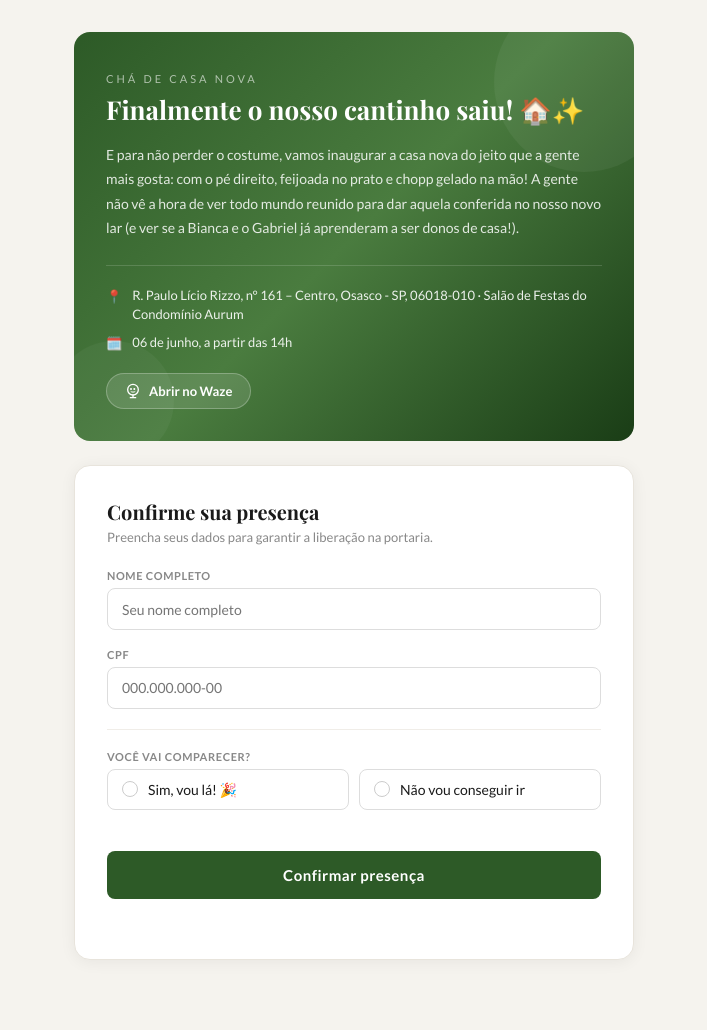
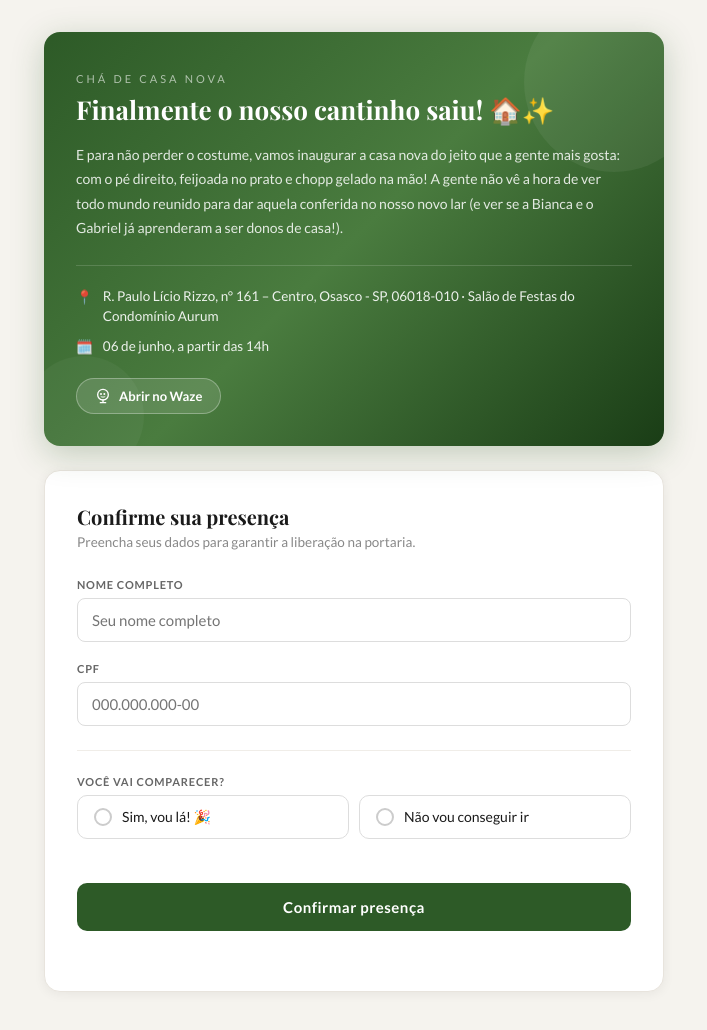
Before and after one commit to gabrielzinni/casa-nova, a plain HTML site: page index.html in a window 1280 px wide. Shown: the whole page, without its empty margins (286-993 px from the left). Before the commit the page ends 1008 px from the top, so only its background shows below. Drawn offline with nearby package versions, Linux system fonts and the light colour scheme.

Commit message:
Update index.html

````diff
--- a/index.html
+++ b/index.html
@@ -4,7 +4,6 @@
   <meta charset="UTF-8" />
   <meta name="viewport" content="width=device-width, initial-scale=1.0" />
   <title>Chá de Casa Nova – Bianca & Gabriel</title>
-  <link rel="preconnect" href="https://fonts.googleapis.com" />
   <link href="https://fonts.googleapis.com/css2?family=Playfair+Display:wght@400;700&family=Lato:wght@300;400;700&display=swap" rel="stylesheet" />
   <style>
     *, *::before, *::after { box-sizing: border-box; margin: 0; padding: 0; }
@@ -15,9 +14,9 @@
       display: flex;
       align-items: flex-start;
       justify-content: center;
-      padding: 2rem 1rem 3rem;
+      padding: 2rem 1rem 4rem;
     }
-    .page { width: 100%; max-width: 560px; }
+    .wrapper { width: 100%; max-width: 620px; }
     .hero {
       background: linear-gradient(135deg, #2d5a27 0%, #4a7c3f 50%, #1a3d16 100%);
       border-radius: 16px;
@@ -26,92 +25,232 @@
       position: relative;
       overflow: hidden;
       margin-bottom: 1.5rem;
+      box-shadow: 0 8px 32px rgba(45,90,39,0.25);
     }
-    .hero::before { content:''; position:absolute; top:-40px; right:-40px; width:180px; height:180px; background:rgba(255,255,255,0.05); border-radius:50%; }
-    .hero::after  { content:''; position:absolute; bottom:-20px; left:-20px; width:120px; height:120px; background:rgba(255,255,255,0.04); border-radius:50%; }
-    .hero-tag { font-size:11px; letter-spacing:3px; text-transform:uppercase; color:rgba(255,255,255,0.6); margin-bottom:0.5rem; }
-    .hero-title { font-family:'Playfair Display',serif; font-size:26px; font-weight:700; line-height:1.3; margin-bottom:1rem; color:#fff; }
-    .hero-desc { font-size:14px; line-height:1.75; color:rgba(255,255,255,0.85); margin-bottom:1.5rem; }
-    .hero-info { display:flex; flex-direction:column; gap:8px; border-top:1px solid rgba(255,255,255,0.15); padding-top:1.25rem; }
-    .hero-info-row { display:flex; align-items:flex-start; gap:10px; font-size:13px; color:rgba(255,255,255,0.9); line-height:1.5; }
-    .hero-info-row span:first-child { flex-shrink:0; margin-top:1px; }
+    .hero::before {
+      content: '';
+      position: absolute;
+      top: -40px; right: -40px;
+      width: 180px; height: 180px;
+      background: rgba(255,255,255,0.06);
+      border-radius: 50%;
+    }
+    .hero::after {
+      content: '';
+      position: absolute;
+      bottom: -30px; left: -20px;
+      width: 120px; height: 120px;
+      background: rgba(255,255,255,0.04);
+      border-radius: 50%;
+    }
+    .hero-tag {
+      font-size: 11px;
+      letter-spacing: 3px;
+      text-transform: uppercase;
+      color: rgba(255,255,255,0.6);
+      margin-bottom: 0.5rem;
+    }
+    .hero-title {
+      font-family: 'Playfair Display', serif;
+      font-size: 26px;
+      font-weight: 700;
+      line-height: 1.3;
+      margin-bottom: 1rem;
+      color: #fff;
+    }
+    .hero-desc {
+      font-size: 14px;
+      line-height: 1.75;
+      color: rgba(255,255,255,0.85);
+      margin-bottom: 1.5rem;
+    }
+    .hero-info {
+      display: flex;
+      flex-direction: column;
+      gap: 10px;
+      border-top: 1px solid rgba(255,255,255,0.15);
+      padding-top: 1.25rem;
+    }
+    .hero-info-row {
+      display: flex;
+      align-items: flex-start;
+      gap: 10px;
+      font-size: 13.5px;
+      color: rgba(255,255,255,0.9);
+      line-height: 1.5;
+    }
+    .icon { flex-shrink: 0; margin-top: 1px; }
     .waze-btn {
-      display:inline-flex; align-items:center; gap:8px; margin-top:1.25rem;
-      background:rgba(255,255,255,0.12); border:1px solid rgba(255,255,255,0.25);
-      color:#fff; font-family:'Lato',sans-serif; font-size:13px; font-weight:700;
-      padding:9px 18px; border-radius:50px; cursor:pointer; text-decoration:none;
-      transition:background 0.2s;
+      display: inline-flex;
+      align-items: center;
+      gap: 8px;
+      margin-top: 1.25rem;
+      background: rgba(255,255,255,0.12);
+      border: 1px solid rgba(255,255,255,0.3);
+      color: #fff;
+      font-family: 'Lato', sans-serif;
+      font-size: 13px;
+      font-weight: 700;
+      padding: 9px 18px;
+      border-radius: 50px;
+      cursor: pointer;
+      text-decoration: none;
+      transition: background 0.2s;
     }
-    .waze-btn:hover { background:rgba(255,255,255,0.22); }
+    .waze-btn:hover { background: rgba(255,255,255,0.22); }
     .form-card {
-      background:#fff; border:1px solid #e8e4dc; border-radius:16px;
-      padding:2rem; box-shadow:0 2px 16px rgba(0,0,0,0.06);
+      background: #fff;
+      border: 1px solid #e8e4dd;
+      border-radius: 16px;
+      padding: 2rem;
+      box-shadow: 0 2px 12px rgba(0,0,0,0.06);
     }
-    .form-title { font-family:'Playfair Display',serif; font-size:20px; font-weight:700; color:#1a1a1a; margin-bottom:0.25rem; }
-    .form-subtitle { font-size:13px; color:#888; margin-bottom:1.5rem; }
-    .field { margin-bottom:1.1rem; }
-    label.field-label { display:block; font-size:11px; font-weight:700; letter-spacing:0.6px; text-transform:uppercase; color:#888; margin-bottom:6px; }
+    .form-title {
+      font-family: 'Playfair Display', serif;
+      font-size: 20px;
+      font-weight: 700;
+      color: #1a1a1a;
+      margin-bottom: 0.25rem;
+    }
+    .form-subtitle {
+      font-size: 13.5px;
+      color: #888;
+      margin-bottom: 1.75rem;
+    }
+    .field { margin-bottom: 1.25rem; }
+    label.field-label {
+      display: block;
+      font-size: 11px;
+      font-weight: 700;
+      letter-spacing: 0.8px;
+      text-transform: uppercase;
+      color: #666;
+      margin-bottom: 7px;
+    }
     input[type="text"] {
-      width:100%; height:42px; padding:0 14px;
-      border:1px solid #ddd; border-radius:8px;
-      font-family:'Lato',sans-serif; font-size:14px; color:#1a1a1a;
-      background:#fff; outline:none; transition:border-color 0.2s, box-shadow 0.2s;
+      width: 100%;
+      height: 44px;
+      padding: 0 14px;
+      border: 1.5px solid #ddd;
+      border-radius: 8px;
+      font-family: 'Lato', sans-serif;
+      font-size: 15px;
+      color: #1a1a1a;
+      background: #fff;
+      transition: border-color 0.2s, box-shadow 0.2s;
+      outline: none;
     }
-    input[type="text"]:focus { border-color:#2d5a27; box-shadow:0 0 0 3px rgba(45,90,39,0.1); }
-    .divider { height:1px; background:#f0ede8; margin:1.25rem 0; }
-    .radio-group { display:flex; gap:10px; flex-wrap:wrap; }
+    input[type="text"]:focus {
+      border-color: #2d5a27;
+      box-shadow: 0 0 0 3px rgba(45,90,39,0.1);
+    }
+    .divider {
+      height: 1px;
+      background: #f0ede8;
+      margin: 1.5rem 0;
+    }
+    .radio-group { display: flex; gap: 10px; flex-wrap: wrap; }
     .radio-option {
-      flex:1; min-width:140px; border:1px solid #ddd; border-radius:8px;
-      padding:11px 14px; cursor:pointer; display:flex; align-items:center;
-      gap:10px; font-size:14px; color:#1a1a1a;
-      transition:border-color 0.2s, background 0.2s; user-select:none;
+      flex: 1;
+      min-width: 140px;
+      border: 1.5px solid #ddd;
+      border-radius: 10px;
+      padding: 12px 16px;
+      cursor: pointer;
+      display: flex;
+      align-items: center;
+      gap: 10px;
+      font-size: 14px;
+      color: #1a1a1a;
+      transition: border-color 0.2s, background 0.2s;
+      user-select: none;
     }
-    .radio-option input { display:none; }
+    .radio-option input { display: none; }
     .radio-dot {
-      width:16px; height:16px; border-radius:50%; border:1.5px solid #ccc;
-      flex-shrink:0; display:flex; align-items:center; justify-content:center;
-      transition:all 0.2s;
+      width: 18px; height: 18px;
+      border-radius: 50%;
+      border: 2px solid #ccc;
+      flex-shrink: 0;
+      display: flex; align-items: center; justify-content: center;
+      transition: all 0.2s;
     }
-    .radio-dot::after { content:''; width:6px; height:6px; border-radius:50%; background:#fff; display:none; }
-    .radio-option.selected { border-color:#2d5a27; background:rgba(45,90,39,0.04); }
-    .radio-option.selected .radio-dot { border-color:#2d5a27; background:#2d5a27; }
-    .radio-option.selected .radio-dot::after { display:block; }
-    .radio-option.no-opt.selected { border-color:#c0392b; background:rgba(192,57,43,0.04); }
-    .radio-option.no-opt.selected .radio-dot { border-color:#c0392b; background:#c0392b; }
+    .radio-dot::after {
+      content: '';
+      width: 7px; height: 7px;
+      border-radius: 50%;
+      background: #fff;
+      display: none;
+    }
+    .radio-option.selected { border-color: #2d5a27; background: rgba(45,90,39,0.05); }
+    .radio-option.selected .radio-dot { border-color: #2d5a27; background: #2d5a27; }
+    .radio-option.selected .radio-dot::after { display: block; }
+    .radio-option.no-opt.selected { border-color: #c0392b; background: rgba(192,57,43,0.05); }
+    .radio-option.no-opt.selected .radio-dot { border-color: #c0392b; background: #c0392b; }
     .submit-btn {
-      width:100%; height:48px; background:#2d5a27; color:#fff;
-      border:none; border-radius:8px; font-family:'Lato',sans-serif;
-      font-size:15px; font-weight:700; cursor:pointer; margin-top:1.5rem;
-      letter-spacing:0.5px; transition:background 0.2s, transform 0.1s;
+      width: 100%;
+      height: 48px;
+      background: #2d5a27;
+      color: #fff;
+      border: none;
+      border-radius: 10px;
+      font-family: 'Lato', sans-serif;
+      font-size: 15px;
+      font-weight: 700;
+      cursor: pointer;
+      margin-top: 1.5rem;
+      letter-spacing: 0.5px;
+      transition: background 0.2s, transform 0.1s;
     }
-    .submit-btn:hover { background:#1e4019; }
-    .submit-btn:active { transform:scale(0.99); }
-    .submit-btn:disabled { background:#ccc; cursor:not-allowed; transform:none; }
-    .error-msg { font-size:12px; color:#c0392b; margin-top:5px; display:none; }
-    #status-bar { font-size:13px; color:#888; text-align:center; margin-top:10px; min-height:18px; }
-    .success-box { display:none; text-align:center; padding:2rem 1rem; }
-    .success-icon { width:64px; height:64px; border-radius:50%; background:rgba(45,90,39,0.1); display:flex; align-items:center; justify-content:center; font-size:30px; margin:0 auto 1rem; }
-    .success-title { font-family:'Playfair Display',serif; font-size:22px; color:#1a1a1a; margin-bottom:0.5rem; }
-    .success-msg { font-size:14px; color:#888; line-height:1.7; }
-    @media (max-width:480px) {
-      .hero { padding:2rem 1.5rem 1.5rem; }
-      .form-card { padding:1.5rem; }
-      .hero-title { font-size:22px; }
+    .submit-btn:hover { background: #1e4019; }
+    .submit-btn:active { transform: scale(0.99); }
+    .submit-btn:disabled { background: #ccc; color: #888; cursor: not-allowed; transform: none; }
+    .error-msg { font-size: 12px; color: #c0392b; margin-top: 5px; display: none; }
+    #status-bar { font-size: 13px; color: #888; text-align: center; margin-top: 10px; min-height: 18px; }
+    .success-box { display: none; text-align: center; padding: 2.5rem 1rem; }
+    .success-icon {
+      width: 64px; height: 64px;
+      border-radius: 50%;
+      background: rgba(45,90,39,0.1);
+      display: flex; align-items: center; justify-content: center;
+      font-size: 28px;
+      margin: 0 auto 1.25rem;
+    }
+    .success-title { font-family: 'Playfair Display', serif; font-size: 22px; color: #1a1a1a; margin-bottom: 0.5rem; }
+    .success-msg { font-size: 14px; color: #666; line-height: 1.7; }
+    @media (max-width: 480px) {
+      .hero { padding: 2rem 1.25rem 1.5rem; }
+      .hero-title { font-size: 22px; }
+      .form-card { padding: 1.5rem; }
+      .radio-group { flex-direction: column; }
     }
   </style>
 </head>
 <body>
-<div class="page">
+<div class="wrapper">
   <div class="hero">
     <p class="hero-tag">Chá de Casa Nova</p>
     <h1 class="hero-title">Finalmente o nosso cantinho saiu! 🏠✨</h1>
-    <p class="hero-desc">E para não perder o costume, vamos inaugurar a casa nova do jeito que a gente mais gosta: com o pé direito, feijoada no prato e chopp gelado na mão! A gente não vê a hora de ver todo mundo reunido para dar aquela conferida no nosso novo lar (e ver se a Bianca e o Gabriel já aprenderam a ser donos de casa!).</p>
+    <p class="hero-desc">
+      E para não perder o costume, vamos inaugurar a casa nova do jeito que a gente mais gosta: com o pé direito, feijoada no prato e chopp gelado na mão! A gente não vê a hora de ver todo mundo reunido para dar aquela conferida no nosso novo lar (e ver se a Bianca e o Gabriel já aprenderam a ser donos de casa!).
+    </p>
     <div class="hero-info">
-      <div class="hero-info-row"><span>📍</span><span>R. Paulo Lício Rizzo, n° 161 – Centro, Osasco - SP, 06018-010 · Salão de Festas do Condomínio Aurum</span></div>
-      <div class="hero-info-row"><span>🗓️</span><span>06 de junho, a partir das 14h</span></div>
+      <div class="hero-info-row">
+        <span class="icon">📍</span>
+        <span>R. Paulo Lício Rizzo, n° 161 – Centro, Osasco - SP, 06018-010 · Salão de Festas do Condomínio Aurum</span>
+      </div>
+      <div class="hero-info-row">
+        <span class="icon">🗓️</span>
+        <span>06 de junho, a partir das 14h</span>
+      </div>
     </div>
-    <a class="waze-btn" href="https://waze.com/ul?q=R.+Paulo+Lício+Rizzo,+161,+Osasco" target="_blank">
-      <svg width="16" height="16" viewBox="0 0 24 24" fill="none"><circle cx="12" cy="10" r="8" stroke="#fff" stroke-width="2"/><path d="M12 18v4M8 22h8" stroke="#fff" stroke-width="2" stroke-linecap="round"/><circle cx="9" cy="9" r="1.5" fill="#fff"/><circle cx="14" cy="9" r="1.5" fill="#fff"/><path d="M9 13c1 1 5 1 6 0" stroke="#fff" stroke-width="1.5" stroke-linecap="round"/></svg>
+    <a class="waze-btn" href="https://ul.waze.com/ul?place=EkNSLiBQYXVsbyBMw61jaW8gUml6em8sIDE2MSAtIENlbnRybywgT3Nhc2NvIC0gU1AsIDA2MDE4LTAxMCwgQnJhemlsIjESLwoUChIJO385YQ3_zpQRznehPzHquXIQoQEqFAoSCfPXtAwN_86UEdccesvJSUtv&ll=-23.53886500%2C-46.77785510&navigate=yes&utm_campaign=default&utm_source=waze_website&utm_medium=lm_share_location" target="_blank">
+      <svg width="16" height="16" viewBox="0 0 24 24" fill="none" xmlns="http://www.w3.org/2000/svg">
+        <circle cx="12" cy="10" r="8" stroke="#fff" stroke-width="2"/>
+        <path d="M12 18v4M8 22h8" stroke="#fff" stroke-width="2" stroke-linecap="round"/>
+        <circle cx="9" cy="9" r="1.5" fill="#fff"/>
+        <circle cx="14" cy="9" r="1.5" fill="#fff"/>
+        <path d="M9 13c1 1 5 1 6 0" stroke="#fff" stroke-width="1.5" stroke-linecap="round"/>
+      </svg>
       Abrir no Waze
     </a>
   </div>
@@ -120,28 +259,42 @@
     <div id="form-body">
       <p class="form-title">Confirme sua presença</p>
       <p class="form-subtitle">Preencha seus dados para garantir a liberação na portaria.</p>
+
       <div class="field">
         <label class="field-label" for="nome">Nome completo</label>
         <input type="text" id="nome" placeholder="Seu nome completo" autocomplete="name" />
         <p class="error-msg" id="err-nome">Por favor, informe seu nome.</p>
       </div>
+
       <div class="field">
         <label class="field-label" for="cpf">CPF</label>
         <input type="text" id="cpf" placeholder="000.000.000-00" maxlength="14" />
         <p class="error-msg" id="err-cpf">Informe um CPF válido.</p>
       </div>
+
       <div class="divider"></div>
+
       <div class="field">
         <label class="field-label">Você vai comparecer?</label>
         <div class="radio-group">
-          <label class="radio-option" id="opt-sim"><input type="radio" name="presenca" value="sim" /><span class="radio-dot"></span>Sim, vou lá! 🎉</label>
-          <label class="radio-option no-opt" id="opt-nao"><input type="radio" name="presenca" value="nao" /><span class="radio-dot"></span>Não vou conseguir ir</label>
+          <label class="radio-option" id="opt-sim">
+            <input type="radio" name="presenca" value="sim" />
+            <span class="radio-dot"></span>
+            Sim, vou lá! 🎉
+          </label>
+          <label class="radio-option no-opt" id="opt-nao">
+            <input type="radio" name="presenca" value="nao" />
+            <span class="radio-dot"></span>
+            Não vou conseguir ir
+          </label>
         </div>
         <p class="error-msg" id="err-presenca">Selecione uma opção.</p>
       </div>
+
       <button class="submit-btn" id="submit-btn" onclick="submitForm()">Confirmar presença</button>
       <p id="status-bar"></p>
     </div>
+
     <div class="success-box" id="success-box">
       <div class="success-icon">🎉</div>
       <p class="success-title" id="success-title">Presença confirmada!</p>
@@ -155,7 +308,7 @@
   cpfInput.addEventListener('input', function() {
     let v = this.value.replace(/\D/g,'');
     if(v.length > 11) v = v.slice(0,11);
-    if(v.length > 9)      v = v.replace(/(\d{3})(\d{3})(\d{3})(\d{1,2})/,'$1.$2.$3-$4');
+    if(v.length > 9) v = v.replace(/(\d{3})(\d{3})(\d{3})(\d{1,2})/,'$1.$2.$3-$4');
     else if(v.length > 6) v = v.replace(/(\d{3})(\d{3})(\d{1,3})/,'$1.$2.$3');
     else if(v.length > 3) v = v.replace(/(\d{3})(\d{1,3})/,'$1.$2');
     this.value = v;
@@ -172,11 +325,18 @@
 
   function validateCPF(cpf) {
     cpf = cpf.replace(/\D/g,'');
-    if(cpf.length !== 11 || /^(\d)\1{10}$/.test(cpf)) return false;
-    let s=0; for(let i=0;i<9;i++) s+=parseInt(cpf[i])*(10-i);
-    let r=(s*10)%11; if(r===10||r===11) r=0; if(r!==parseInt(cpf[9])) return false;
-    s=0; for(let i=0;i<10;i++) s+=parseInt(cpf[i])*(11-i);
-    r=(s*10)%11; if(r===10||r===11) r=0; return r===parseInt(cpf[10]);
+    if(cpf.length !== 11) return false;
+    if(/^(\d)\1{10}$/.test(cpf)) return false;
+    let s = 0;
+    for(let i=0;i<9;i++) s += parseInt(cpf[i]) * (10-i);
+    let r = (s*10) % 11;
+    if(r === 10 || r === 11) r = 0;
+    if(r !== parseInt(cpf[9])) return false;
+    s = 0;
+    for(let i=0;i<10;i++) s += parseInt(cpf[i]) * (11-i);
+    r = (s*10) % 11;
+    if(r === 10 || r === 11) r = 0;
+    return r === parseInt(cpf[10]);
   }
 
   async function submitForm() {
@@ -184,7 +344,11 @@
     const cpf  = document.getElementById('cpf').value.trim();
     const presenca = document.querySelector('input[name="presenca"]:checked');
     let valid = true;
-    ['err-nome','err-cpf','err-presenca'].forEach(id => { document.getElementById(id).style.display='none'; });
+
+    document.getElementById('err-nome').style.display = 'none';
+    document.getElementById('err-cpf').style.display = 'none';
+    document.getElementById('err-presenca').style.display = 'none';
+
     if(!nome)             { document.getElementById('err-nome').style.display='block'; valid=false; }
     if(!validateCPF(cpf)) { document.getElementById('err-cpf').style.display='block'; valid=false; }
     if(!presenca)         { document.getElementById('err-presenca').style.display='block'; valid=false; }
@@ -192,40 +356,38 @@
 
     const btn = document.getElementById('submit-btn');
     const statusBar = document.getElementById('status-bar');
-    btn.disabled = true; btn.textContent = 'Enviando...'; statusBar.textContent='';
+    btn.disabled = true;
+    btn.textContent = 'Enviando...';
+    statusBar.textContent = '';
 
     try {
-      const response = await fetch('https://api.anthropic.com/v1/messages', {
+      const response = await fetch('https://formspree.io/f/mzdywqzy', {
         method: 'POST',
-        headers: { 'Content-Type': 'application/json' },
+        headers: { 'Content-Type': 'application/json', 'Accept': 'application/json' },
         body: JSON.stringify({
-          model: 'claude-sonnet-4-20250514',
-          max_tokens: 1000,
-          mcp_servers: [{ type:'url', url:'https://gmailmcp.googleapis.com/mcp/v1', name:'gmail-mcp' }],
-          system: 'Você é um assistente que envia e-mails de confirmação de presença usando Gmail. Após enviar, retorne APENAS o JSON: {"success": true}. Sem markdown, sem texto extra.',
-          messages: [{ role:'user', content:`Envie um e-mail para gabriel.zinni@gmail.com com:\nAssunto: Confirmação de Presença – Chá de Casa Nova\n\nCorpo:\nNova confirmação recebida!\n\nNome: ${nome}\nCPF: ${cpf}\nPresença: ${presenca.value === 'sim' ? 'SIM – Vai comparecer 🎉' : 'NÃO – Não vai conseguir ir'}\n\nEvento: Chá de Casa Nova – Bianca & Gabriel\nData: 06 de junho, a partir das 14h\nLocal: Condomínio Aurum – R. Paulo Lício Rizzo, 161, Osasco - SP\n\nApós enviar retorne: {"success": true}` }]
+          nome: nome,
+          cpf: cpf,
+          presenca: presenca.value === 'sim' ? 'SIM – Vai comparecer 🎉' : 'NÃO – Não vai conseguir ir'
         })
       });
       const data = await response.json();
-      const text = (data.content||[]).filter(b=>b.type==='text').map(b=>b.text).join('');
-      let parsed = { success: false };
-      try { parsed = JSON.parse(text.replace(/```json|```/g,'').trim()); }
-      catch(e) { if(text.includes('"success": true')||text.includes('"success":true')) parsed={success:true}; }
 
-      if(parsed.success) {
-        document.getElementById('form-body').style.display='none';
-        document.getElementById('success-box').style.display='block';
-        if(presenca.value==='nao') {
-          document.getElementById('success-title').textContent='Recebemos sua resposta!';
-          document.getElementById('success-msg').textContent='Que pena que não vai poder ir, mas obrigado por avisar! Sentiremos sua falta! 💙';
+      if(data.ok) {
+        document.getElementById('form-body').style.display = 'none';
+        document.getElementById('success-box').style.display = 'block';
+        if(presenca.value === 'nao') {
+          document.getElementById('success-title').textContent = 'Recebemos sua resposta!';
+          document.getElementById('success-msg').textContent = 'Que pena que não vai poder ir, mas obrigado por avisar! Sentiremos sua falta! 💙';
         }
       } else {
-        statusBar.textContent='Erro ao enviar. Tente novamente.';
-        btn.disabled=false; btn.textContent='Confirmar presença';
+        statusBar.textContent = 'Erro ao enviar. Tente novamente.';
+        btn.disabled = false;
+        btn.textContent = 'Confirmar presença';
       }
     } catch(err) {
-      statusBar.textContent='Erro de conexão. Tente novamente.';
-      btn.disabled=false; btn.textContent='Confirmar presença';
+      statusBar.textContent = 'Erro de conexão. Tente novamente.';
+      btn.disabled = false;
+      btn.textContent = 'Confirmar presença';
     }
   }
 </script>
````
